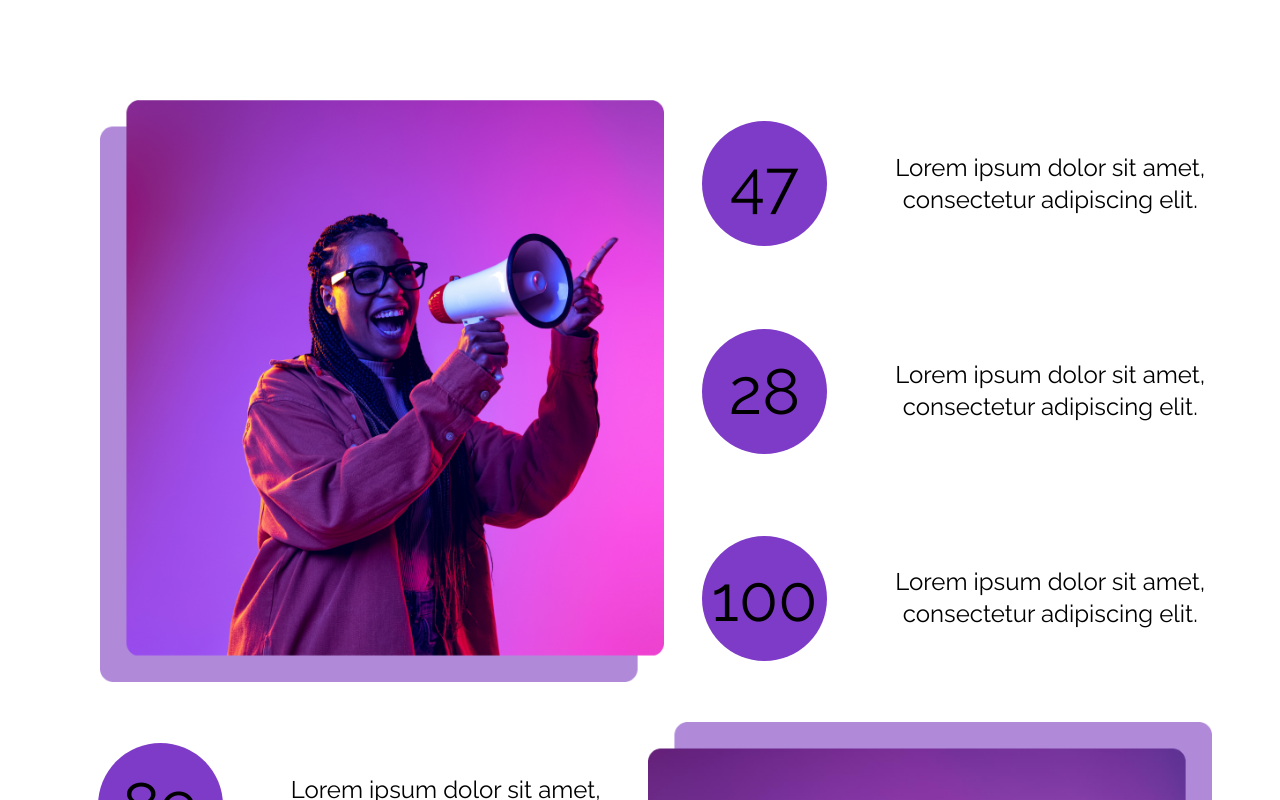
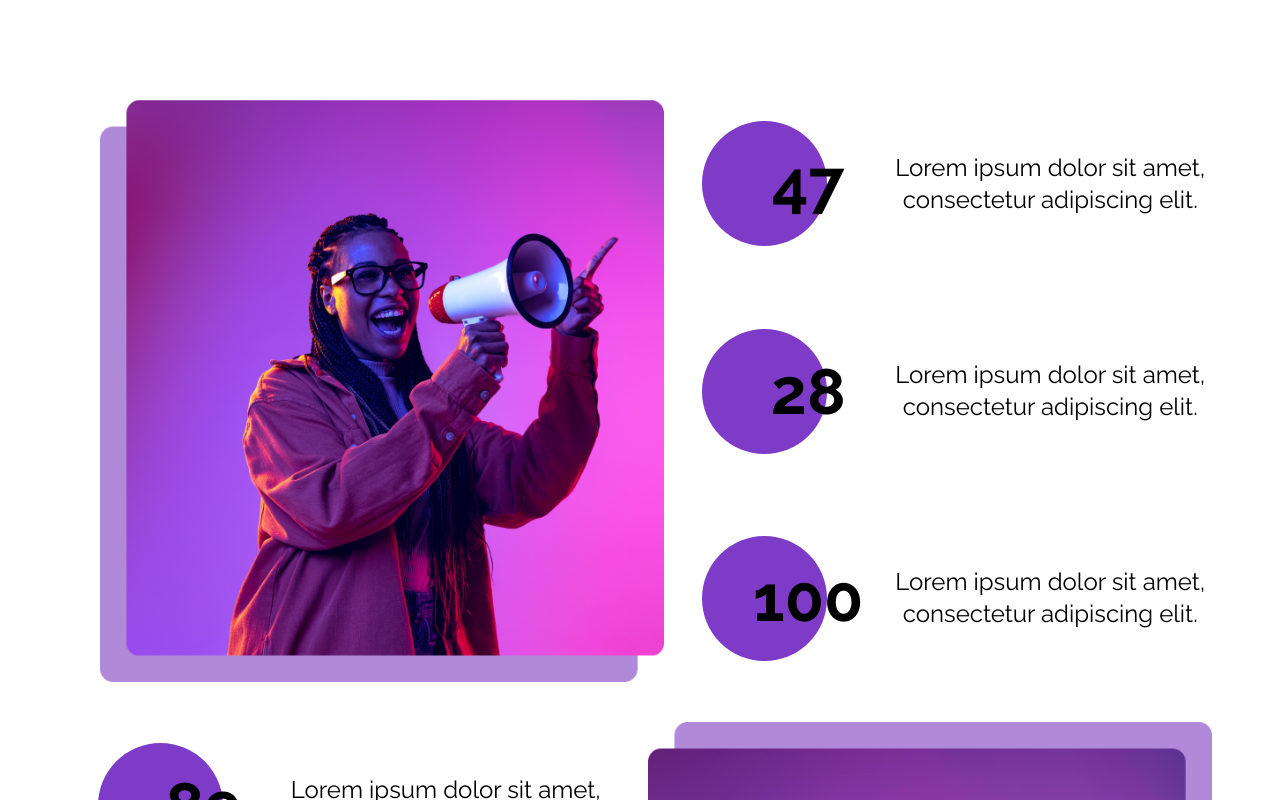
Before and after one commit to citi-onboarding/PubliEasy, a React (Create React App) app in the folder client/: page / in a window 1280 px wide. Shown: the top 800 px of the page. Built offline with nearby package versions, Linux system fonts and the light colour scheme.

Commit message:
FEAT[feature/metrics]: adjusted font-weight of circles

```diff
--- a/client/src/pages/Metrics/styles.ts
+++ b/client/src/pages/Metrics/styles.ts
@@ -49,8 +49,11 @@ export const Circle = styled.div`
   display: flex;
   justify-content: center;
   align-items: center;
-  font-size: 64px;
-
+  p {
+    padding-left: 70%;
+    font-weight: bold;
+    font-size: 64px;
+  }
 `;
 
 export const Paragraph = styled.p`
```
